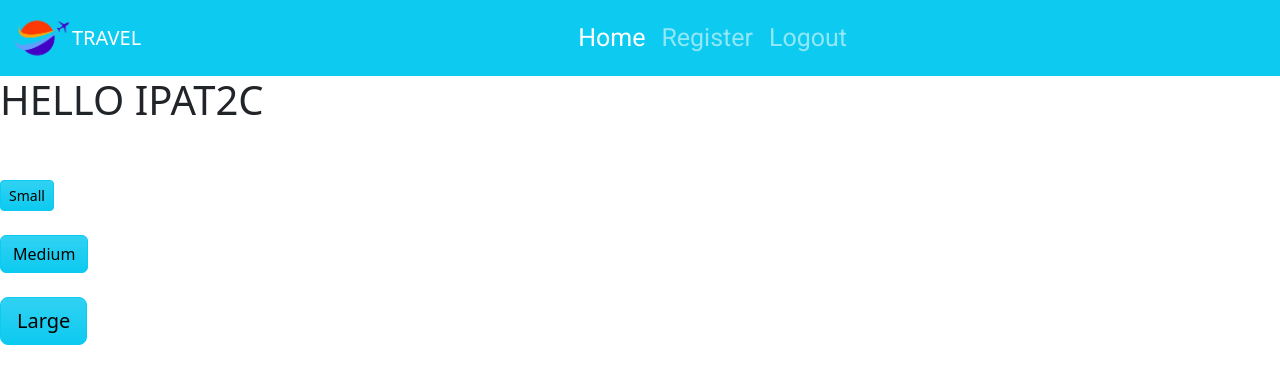
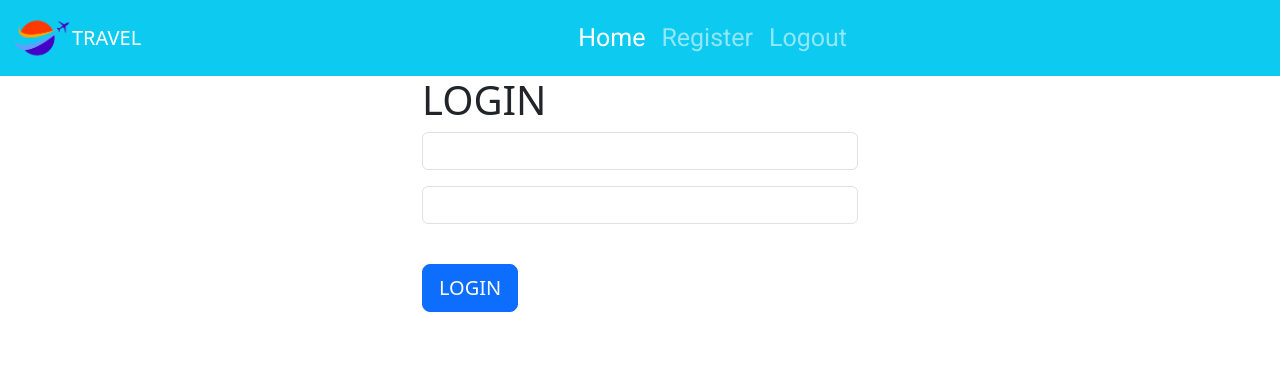
Before and after one commit to echague22/IPAT2C, a Django app: page / in a window 1280 px wide. Shown: the top 384 px of the page. Run offline with Django 5.2, Linux system fonts and the light colour scheme.

Commit message:
Working Login and Logout with Display Data

```diff
--- a/IPAT2C/dcrm/templates/home.html
+++ b/IPAT2C/dcrm/templates/home.html
@@ -3,10 +3,74 @@
 
 
 {% block content %}
-<h1>HELLO IPAT2C</h1><br><br>
-<button class="btn btn-info emphasis bg-gradient btn-sm">Small</button>
-<br><br>
-<button class="btn btn-info emphasis bg-gradient btn-md">Medium</button>
-<br><br>
-<button class="btn btn-info emphasis bg-gradient btn-lg">Large</button>
+
+<style>
+    .container{
+        max-width: 70%;
+    }
+</style>
+
+
+<div class="container">
+            {% if messages %}
+            {% for message in messages %}
+        <div class="alert alert-warning alert-dismissible fade show" role="alert">
+            <strong>{{ message }}</strong>
+            <button type="button" class="btn-close" data-bs-dismiss="alert" aria-label="Close"></button>
+        </div>
+            {% endfor %}
+        {% endif %}
+
+    {% if user.is_authenticated %}
+<table class="table">
+    <thead>
+        <tr>
+            <th>FIRST NAME</th>
+            <th>LAST NAME</th>
+            <th>EMAIL</th>
+            <th>PHONE</th>
+            <th>CITY</th>
+            <th>STATE</th>
+            <th>ZIP CODE</th>
+        </tr>
+    </thead>
+    <tbody>
+        {% if records %}
+            {% for record in records %}
+                <tr>
+                    <td>{{ record.first_name }}</td>
+                    <td>{{ record.last_name }}</td>
+                    <td>{{ record.email }}</td>
+                    <td>{{ record.phone }}</td>
+                    <td>{{ record.city }}</td>
+                    <td>{{ record.state }}</td>
+                    <td>{{ record.zipcode }}</td>
+                </tr>
+            {% endfor %}
+        {% endif %}
+    </tbody>
+</table>
+
+{% else %}
+
+<div class="col-md-6 offset-md-3">
+    <h1>LOGIN</h1>
+
+    <form action="" method="post">
+        {% csrf_token %}
+
+        <div class="mb-3">
+            <input class="form-control" type="text" name="username" id="">
+        </div>
+        <div class="mb-3">
+            <input class="form-control" type="text" name="password" id="">
+        </div> <br>
+        <button class="btn btn-primary btn-lg btn-block" type="submit">LOGIN</button>
+    </form>
+
+</div>
+</div>
+
+{% endif %}
+
 {% endblock %}
--- a/IPAT2C/dcrm/templates/navbar.html
+++ b/IPAT2C/dcrm/templates/navbar.html
@@ -24,8 +24,7 @@
             <a class="nav-link" href="{% url 'register' %}">Register</a>
           </li>
           <li class="nav-item logout">
-            <a class="nav-link" href="#">
-              Logout</a>
+            <a class="nav-link" href="{% url 'logout' %}">Logout</a>
           </li>
         </ul>
       </div>
--- a/IPAT2C/dcrm/urls.py
+++ b/IPAT2C/dcrm/urls.py
@@ -3,5 +3,6 @@ from . import views
 
 urlpatterns = [
     path('', views.first, name='home'),
-    path('register/', views.register, name='register')
+    path('register/', views.register, name='register'),
+    path('logout/', views.logout_user, name='logout')
 ]
--- a/IPAT2C/dcrm/views.py
+++ b/IPAT2C/dcrm/views.py
@@ -1,12 +1,34 @@
-from django.shortcuts import render
-
+from django.shortcuts import render, redirect
+from django.contrib.auth import authenticate, login, logout
+from django.contrib import messages
+from .models import Record
 # Create your views here.
 
 def first(request):
     #WRITE HERE
 
-    return render(request, 'home.html')
+    records = Record.objects.all()
+    if request.method == 'POST':
+        username = request.POST['username']
+        password = request.POST['password']
+
+        user = authenticate(request, username=username, password=password)
+        if user is not None:
+            login(request, user)
+            messages.success(request, "You Have Been Logged In!")
+            return redirect('home')
+        else:
+            messages.success(request, "There was an Error Logging In, Please Try Again")
+            return redirect('home')
+
+
+    return render(request, 'home.html', {'records':records})
 
 def register(request):
 
     return render(request, 'register.html')
+
+def logout_user(request):
+    logout(request)
+    messages.success(request, "You Have Been Logged Out!")
+    return redirect('home')
```
Also changed, not shown: IPAT2C/db.sqlite3.
